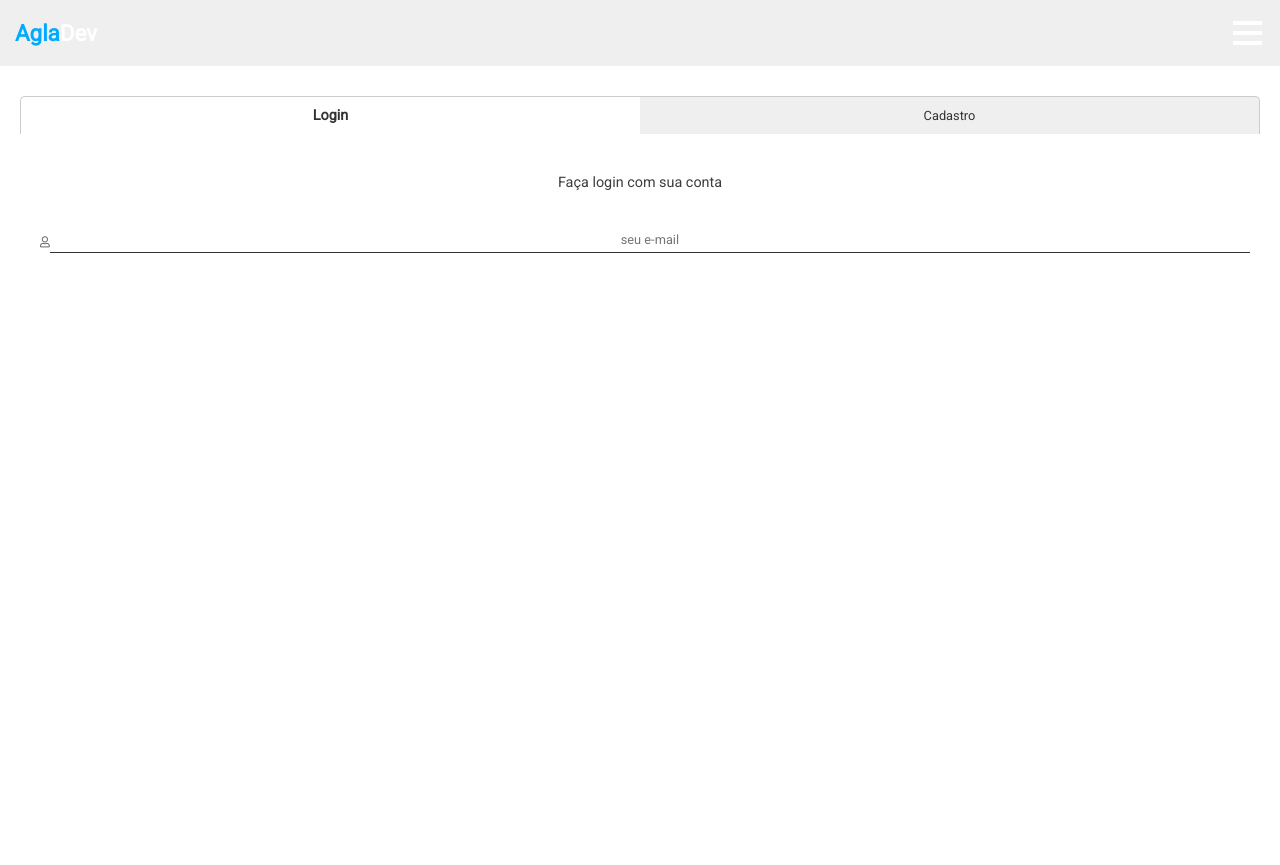
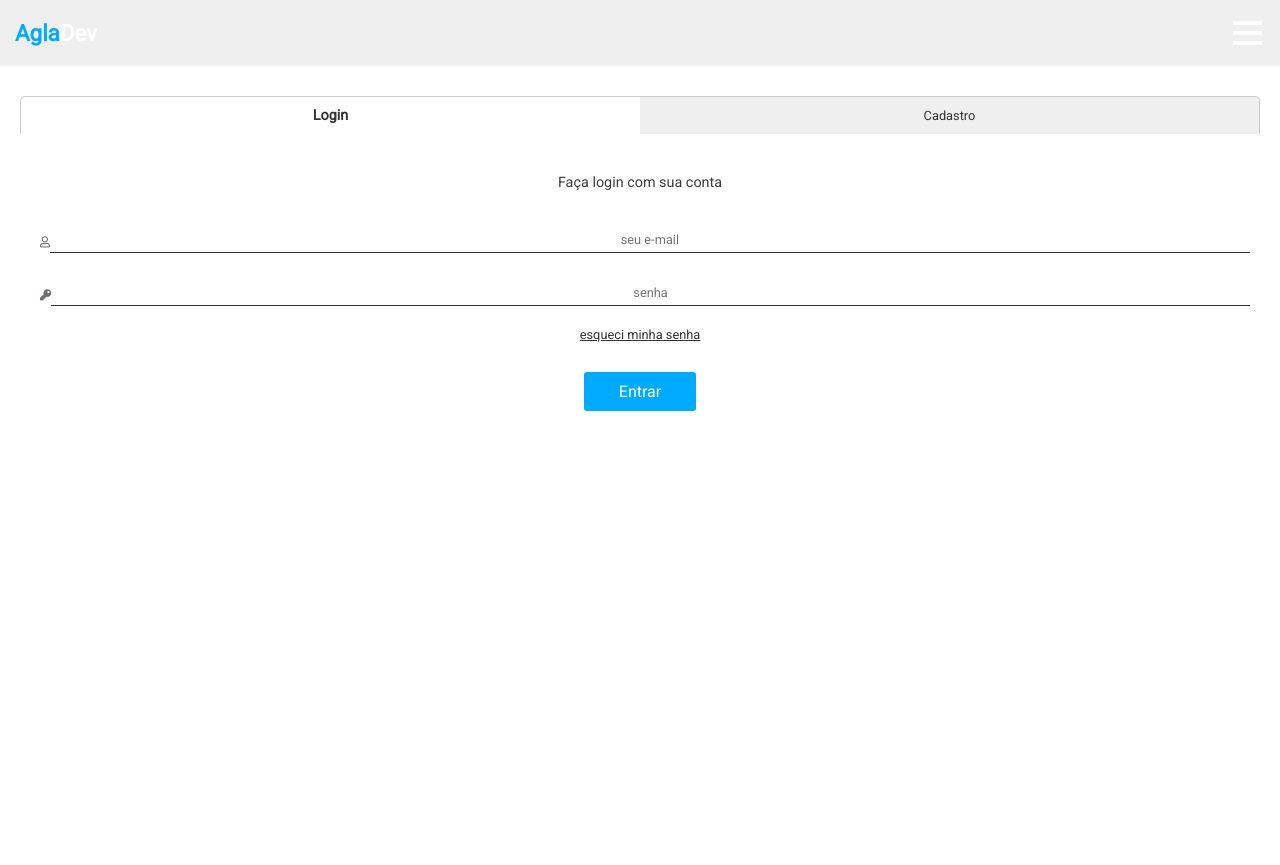
Before and after one commit to ze-aglailson/Agladev, a PHP site: page /?pagina=pessoa&metodo=login in a window 1280 px wide. Shown: the top 865 px of the page. Run offline with PHP 8.4, Linux system fonts and the light colour scheme; style sheets or scripts are compiled from the project's sources; some libraries are stand-ins or nearby versions.

Commit message:
sistema de login funcionando no novo layout

```diff
--- a/App/View/login.html
+++ b/App/View/login.html
@@ -1,16 +1,6 @@
 <div class="grid-login">
 
     <section class="container-login">
-
-        <div id="load-login">
-
-            <div id="icon-load">
-
-                <div class="c-loader"></div>
-
-            </div>
-
-        </div>
 
         <div class="content-login">
 
@@ -32,13 +22,22 @@
 
                         <div class="form-group">
                             <span class="icon icon-email"><i class="far fa-user"></i></span>
-                            <input type="email" name="ipt-email" id="ipt-email" class="input" placeholder="seu e-mail">
+                            <input type="email" name="ipt-email-cadastro" id="ipt-email-cadastro" class="input" placeholder="seu e-mail">
                         </div>
-
 
                     </form>
 
-                    <form action="#" method="POST" class="tela tela-login" name="form-login">
+                    <form action="#" method="POST" class="tela tela-login form-login" name="form-login">
+
+                        <div id="load-login">
+
+                            <div id="icon-load">
+
+                                <div class="c-loader"></div>
+
+                            </div>
+
+                        </div>
 
                         <div class="title-tela">
                             <h3>Faça login com sua conta</h3>
@@ -46,9 +45,24 @@
 
                         <div class="form-group">
                             <span class="icon icon-email"><i class="far fa-user"></i></span>
-                            <input type="email" name="ipt-email" id="ipt-email" class="input" placeholder="seu e-mail">
+                            <input type="email" name="ipt-email-login" id="ipt-email-login" class="input" placeholder="seu e-mail">
                         </div>
 
+                        <div class="form-group">
+                            <span class="icon icon-senha"><i class="fas fa-key"></i></span>
+                            <input type="password" name="ipt-senha-login" id="ipt-senha-login" class="input" placeholder="senha">
+                        </div>
+
+                        <a class="recupera-senha" href="#">esqueci minha senha</a>
+
+
+                        <div class="form-group">
+                            <button class="btn btn-login" type="submit">Entrar</button>
+                        </div>
+
+                        <div class="msg-retorno">
+                            <p>Mensagem aqui</p>
+                        </div>
 
                     </form>
 
@@ -59,9 +73,7 @@
 
         </div>
 
-        <div class="msg-retorno">
-            <p>Mensagem aqui</p>
-        </div>
+
     </section>
 
 </div>
--- a/js/main.js
+++ b/js/main.js
@@ -216,8 +216,10 @@ window.onload = function(){
 
         if(verificaCampos(this.elements)){
 
-            email = $('#ipt-email').val()
-            senha = $('#ipt-senha').val()
+            email = $('#ipt-email-login').val()
+            senha = $('#ipt-senha-login').val()
+
+            console.log(email,senha)
 
             $.ajax({
                 url: 'http://localhost/Projetos/AglaDev/login.php',
--- a/styles/login.scss
+++ b/styles/login.scss
@@ -80,6 +80,16 @@
                     }
                 }
                 .telas-login-cadastro{
+                    .tela-login{
+                        .recupera-senha{
+                            margin-top: -10px;
+                            text-decoration: underline;
+                            font-size: .8em;
+                            color: #333;
+                            margin-bottom: 30px;
+
+                        }
+                    }
                     position: relative;
                     .tela-active{
                         z-index: 2;
@@ -87,11 +97,12 @@
                     }
                     .tela{
                         width: 100%;
+                        height: 50vh;
                         transition: .3s;
                         background-color: #fff;
                         display: flex;
                         flex-direction: column;
-                        justify-content: center;
+                        justify-content: flex-start;
                         align-items: center;
                         margin-top: 40px;
                         position: absolute;
@@ -115,6 +126,7 @@
                             display: flex;
                             justify-content: center;
                             align-items: center;
+                            margin-bottom: 30px;
                             .icon{
                                 font-size: .7em;
                                 color: rgb(114, 110, 110);
@@ -130,6 +142,14 @@
                                 text-align: center;
                                 padding-bottom: 5px;
                             }
+                            .btn{
+                                background-color: #00aaff;
+                                color: #fff;
+                                padding: 10px 35px;
+                                border: none;
+                                border-radius: 3px;
+                                cursor: pointer;
+                            }
                         }
                     }
                 }
@@ -137,12 +157,13 @@
 
         }
         .msg-retorno{
-            margin-top: 30px;
+            width: 100%;
             background-color: rgba(243, 58, 1, 0.897);
             border-radius: 4px;
             display: none;
 
             p{
+                font-size: .9em;
                 color: #fff;
                 padding: 10px;
                 text-align: center;
--- a/styles/renderizado/login.css
+++ b/styles/renderizado/login.css
@@ -70,16 +70,23 @@
             font-weight: bold; }
         .grid-login .container-login .content-login .abas-login-cadastro .telas-login-cadastro {
           position: relative; }
+          .grid-login .container-login .content-login .abas-login-cadastro .telas-login-cadastro .tela-login .recupera-senha {
+            margin-top: -10px;
+            text-decoration: underline;
+            font-size: .8em;
+            color: #333;
+            margin-bottom: 30px; }
           .grid-login .container-login .content-login .abas-login-cadastro .telas-login-cadastro .tela-active {
             z-index: 2;
             transition: .3s; }
           .grid-login .container-login .content-login .abas-login-cadastro .telas-login-cadastro .tela {
             width: 100%;
+            height: 50vh;
             transition: .3s;
             background-color: #fff;
             display: flex;
             flex-direction: column;
-            justify-content: center;
+            justify-content: flex-start;
             align-items: center;
             margin-top: 40px;
             position: absolute;
@@ -100,7 +107,8 @@
               padding: 0 30px;
               display: flex;
               justify-content: center;
-              align-items: center; }
+              align-items: center;
+              margin-bottom: 30px; }
               .grid-login .container-login .content-login .abas-login-cadastro .telas-login-cadastro .tela .form-group .icon {
                 font-size: .7em;
                 color: #726e6e;
@@ -114,12 +122,20 @@
                 color: #726e6e;
                 text-align: center;
                 padding-bottom: 5px; }
+              .grid-login .container-login .content-login .abas-login-cadastro .telas-login-cadastro .tela .form-group .btn {
+                background-color: #00aaff;
+                color: #fff;
+                padding: 10px 35px;
+                border: none;
+                border-radius: 3px;
+                cursor: pointer; }
     .grid-login .container-login .msg-retorno {
-      margin-top: 30px;
+      width: 100%;
       background-color: rgba(243, 58, 1, 0.897);
       border-radius: 4px;
       display: none; }
       .grid-login .container-login .msg-retorno p {
+        font-size: .9em;
         color: #fff;
         padding: 10px;
         text-align: center; }
```
Also changed, not shown: 1 other file.
